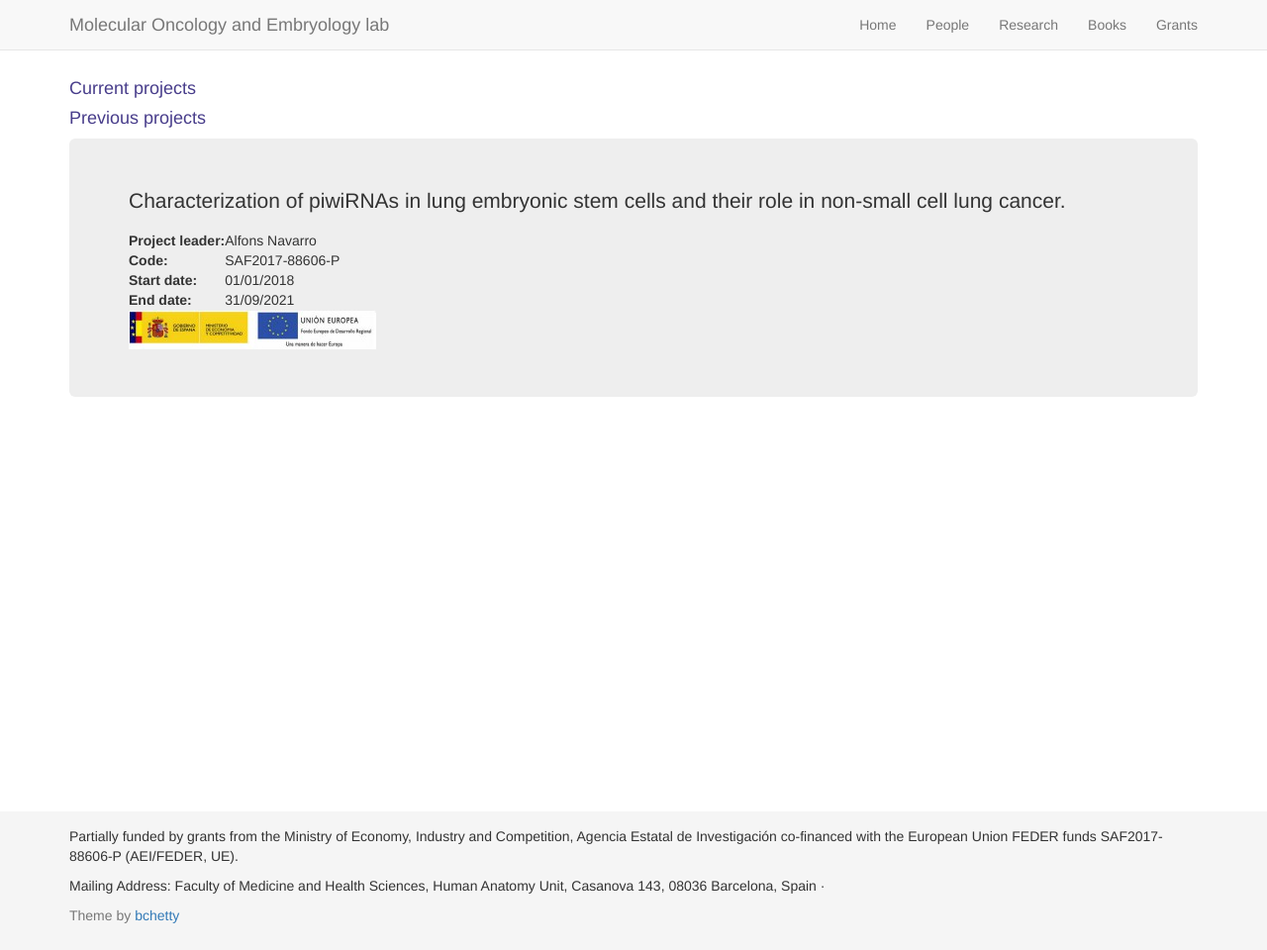
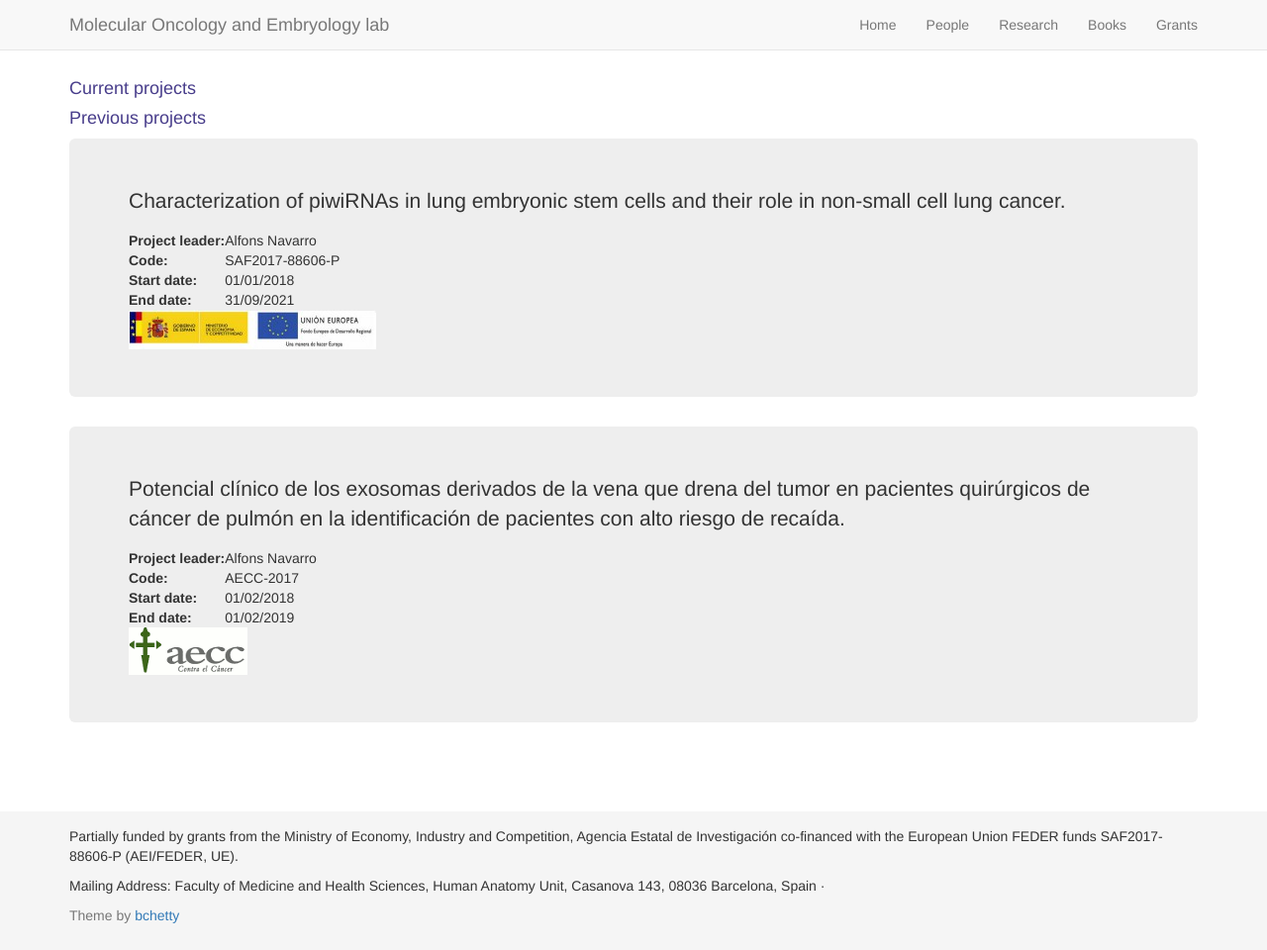
Before and after one commit to AlfonsNavarro/lab, a Jekyll site: the page built from pages/grants.md, in a window 1280 px wide and 960 px high. Shown: the whole window at 99% size. Built offline with Jekyll 4.4.1, drawn with Linux system fonts in a browser that asks for light colours; nearby versions of some CDN libraries.

Commit message:
Millorem grants amb una taula_4

```diff
--- a/pages/grants.md
+++ b/pages/grants.md
@@ -31,3 +31,27 @@ Characterization of piwiRNAs in lung embryonic stem cells and their role in non-
 	<img data-u="image" src="../assets/logos/ministeri.jpg"/>
       </a>
 </div>
+
+<div class="jumbotron">
+    <p>
+Potencial clínico de los exosomas derivados de la vena que drena del tumor en pacientes quirúrgicos de cáncer de pulmón en la identificación de pacientes con alto riesgo de recaída.
+</p>
+
+<table>
+	<tr>
+		<td><b>Project leader: </b></td> <td> Alfons Navarro</td>
+	</tr>
+	<tr>
+		<td><b>Code: </b></td> <td> AECC-2017 </td>
+		</tr>
+	<tr>
+		<td><b>Start date: </b></td> <td> 01/02/2018 </td>
+		</tr>
+	<tr>
+		<td><b>End date: </b></td> <td> 01/02/2019</td>
+	</tr>
+</table>
+    <a href="https://www.contraelcancer.es/es/sobre-nosotros/donde-estamos/sede-barcelona">
+	<img data-u="image" src="../assets/logos/AECC.png"/>
+      </a>
+</div>
```
Also changed, not shown: assets/logos/AECC.png (added).
